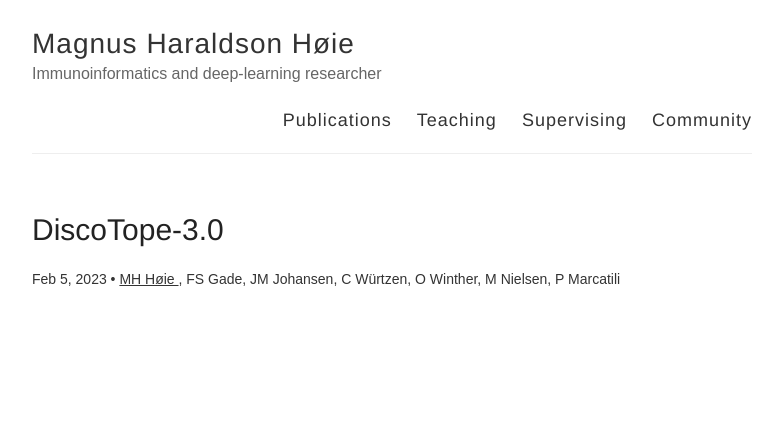
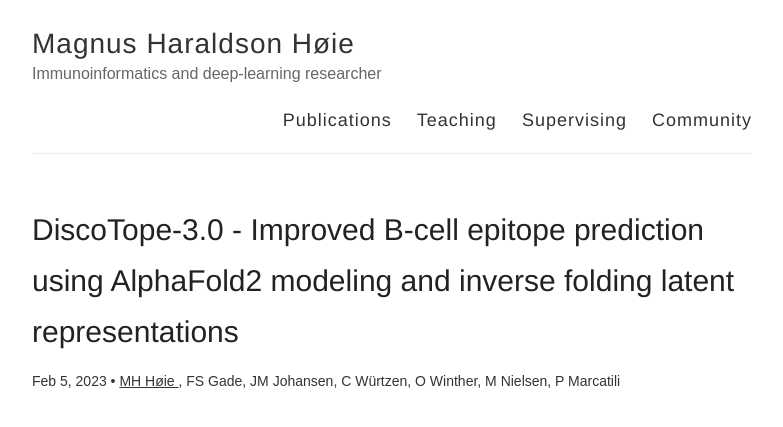
Before and after one commit to Magnushhoie/magnushhoie.github.io, a Jekyll site: the page built from _posts/publications/2023-02-05-DiscoTope.md, in a window 1280 px wide. Shown: the top 427 px of the page, without its empty margins (248-1031 px from the left). Built offline with Jekyll 4.4.1, drawn with Linux system fonts in a browser that asks for light colours.

Commit message:
Update 2023-02-05-DiscoTope.md

```diff
--- a/_posts/publications/2023-02-05-DiscoTope.md
+++ b/_posts/publications/2023-02-05-DiscoTope.md
@@ -1,6 +1,6 @@
 ---
 layout: post
-title: DiscoTope-3.0
+title: DiscoTope-3.0 - Improved B-cell epitope prediction using AlphaFold2 modeling and inverse folding latent representations
 author: <u> MH Høie </u>, FS Gade, JM Johansen, C Würtzen, O Winther, M Nielsen, P Marcatili
 year: 2023
 key: 2023.1
```
